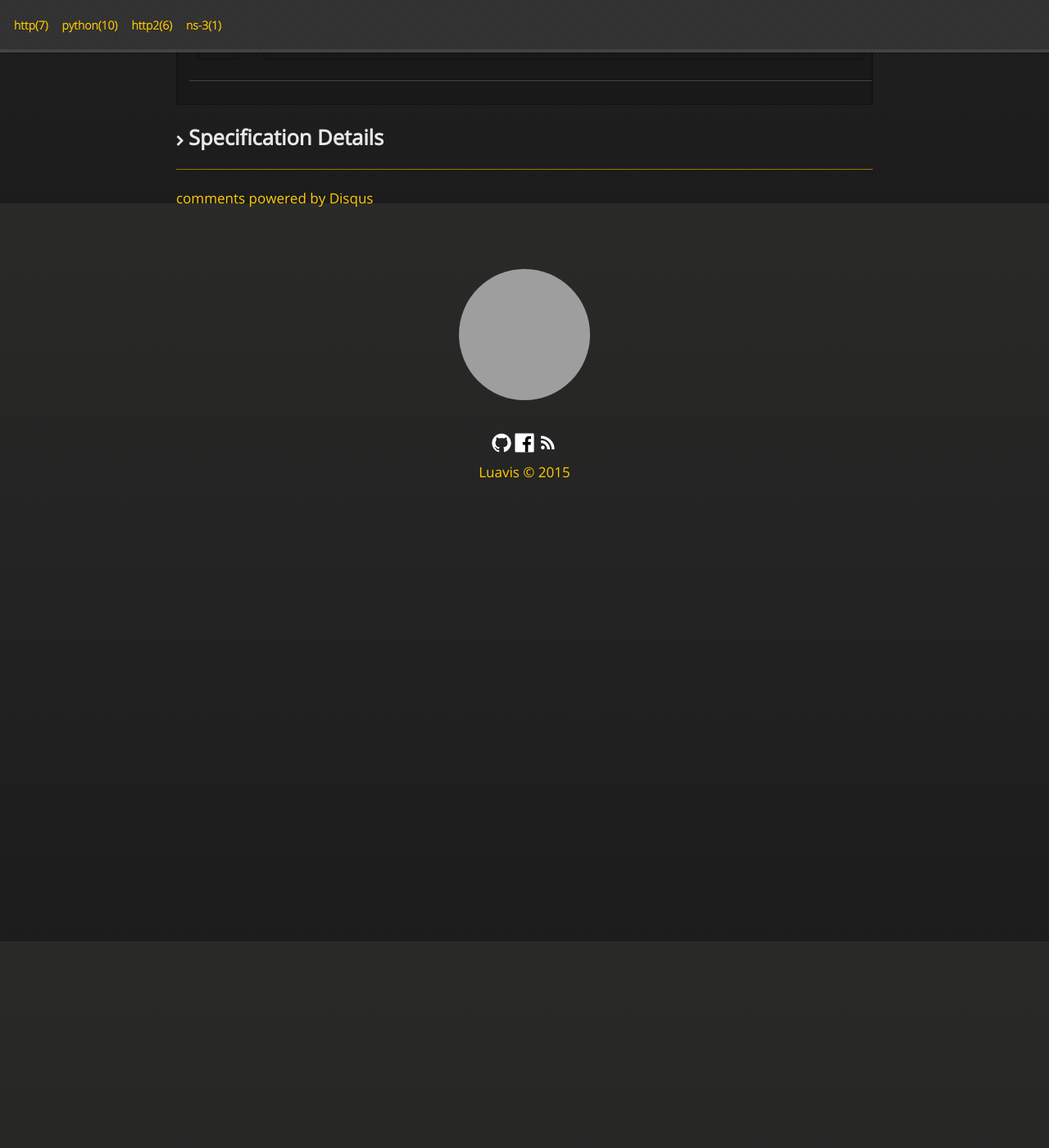
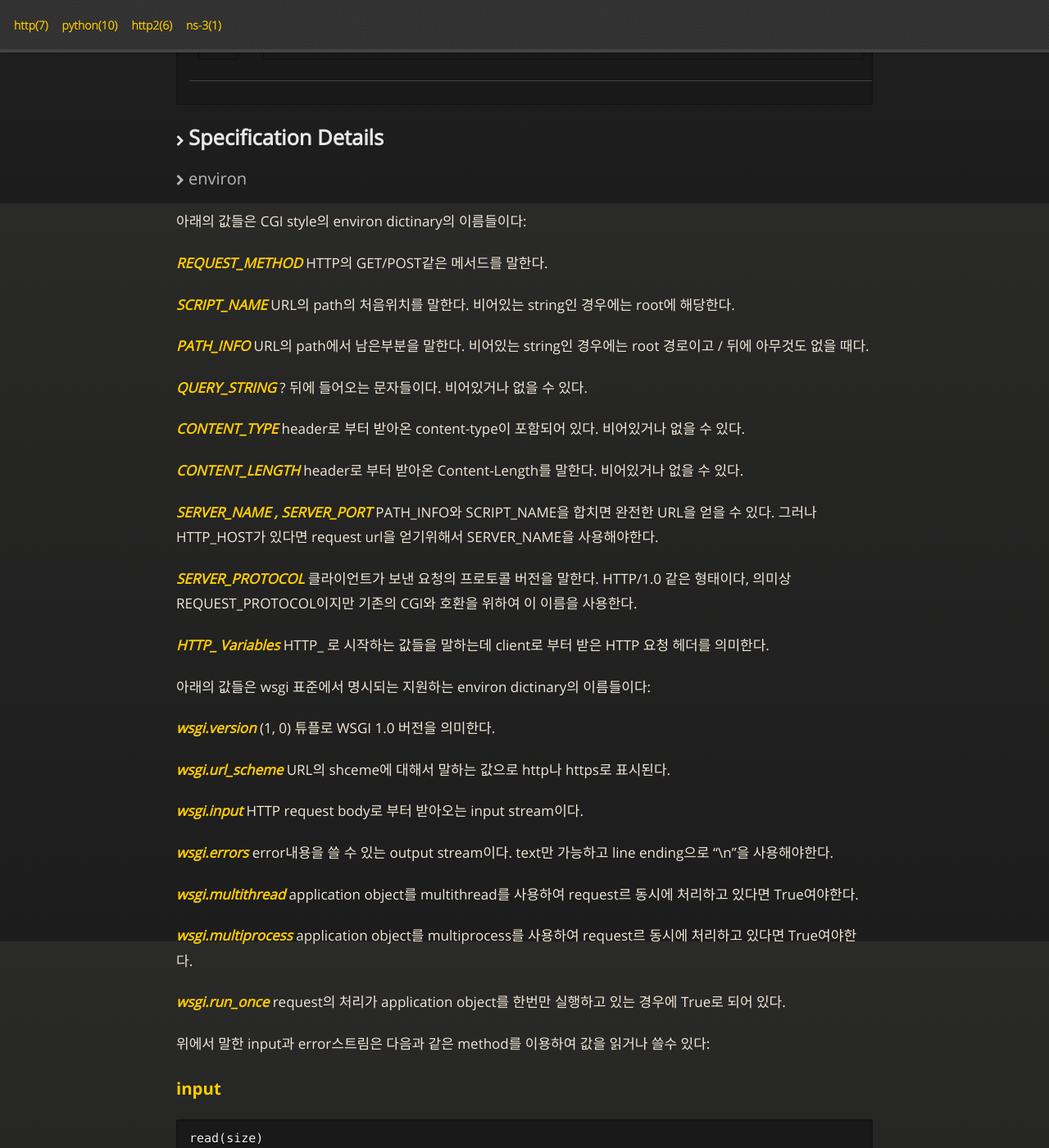
Before and after one commit to Luavis/luavis.github.io, a Jekyll site: the page built from _posts/python/2015-08-02-python-pep-3333.markdown, in a window 1280 px wide and 1400 px high, scrolled down 6952 px. Shown: the whole window at 82% size. Built offline with Jekyll 4.4.1, drawn with Linux system fonts in a browser that asks for light colours; comment, search, counter and statistics services are not loaded; before the commit the page ends 7582 px from its top, so only the background shows below that; some of the changed text lies outside the part shown; grey boxes are pictures that could not be loaded.

Commit message:
Post PEP 3333

```diff
--- a/_posts/python/2015-07-28-python-pep-3333.markdown
+++ b/_posts/python/2015-08-02-python-pep-3333.markdown
@@ -249,4 +249,57 @@ run_with_cgi(Latinator(foo_app))
 
 ## Specification Details
 
-----
+
+### environ
+
+아래의 값들은 CGI style의 environ dictinary의 이름들이다:
+
+*REQUEST_METHOD* HTTP의 GET/POST같은 메서드를 말한다.
+
+*SCRIPT_NAME* URL의 path의 처음위치를 말한다. 비어있는 string인 경우에는 root에 해당한다.
+
+*PATH_INFO* URL의 path에서 남은부분을 말한다. 비어있는 string인 경우에는 root 경로이고 / 뒤에 아무것도 없을 때다.
+
+*QUERY_STRING* ? 뒤에 들어오는 문자들이다. 비어있거나 없을 수 있다.
+
+*CONTENT_TYPE* header로 부터 받아온 content-type이 포함되어 있다. 비어있거나 없을 수 있다.
+
+*CONTENT_LENGTH* header로 부터 받아온 Content-Length를 말한다. 비어있거나 없을 수 있다.
+
+*SERVER_NAME , SERVER_PORT* PATH_INFO와 SCRIPT_NAME을 합치면 완전한 URL을 얻을 수 있다. 그러나 HTTP_HOST가 있다면  request url을 얻기위해서 SERVER_NAME을 사용해야한다.
+
+*SERVER_PROTOCOL* 클라이언트가 보낸 요청의 프로토콜 버전을 말한다. HTTP/1.0 같은 형태이다, 의미상 REQUEST_PROTOCOL이지만 기존의 CGI와 호환을 위하여 이 이름을 사용한다.
+
+*HTTP_ Variables* HTTP_ 로 시작하는 값들을 말하는데 client로 부터 받은 HTTP 요청 헤더를 의미한다.
+
+아래의 값들은 wsgi 표준에서 명시되는 지원하는 environ dictinary의 이름들이다:
+
+*wsgi.version* (1, 0) 튜플로 WSGI 1.0 버전을 의미한다.
+
+*wsgi.url_scheme* URL의 shceme에 대해서 말하는 값으로 http나 https로 표시된다.
+
+*wsgi.input*	HTTP request body로 부터 받아오는 input stream이다.
+
+*wsgi.errors* error내용을 쓸 수 있는 output stream이다. text만 가능하고 line ending으로 "\n"을 사용해야한다.
+
+*wsgi.multithread* application object를 multithread를 사용하여 request르 동시에 처리하고 있다면 True여야한다.
+
+*wsgi.multiprocess* application object를 multiprocess를 사용하여 request르 동시에 처리하고 있다면 True여야한다.
+
+*wsgi.run_once* request의 처리가 application object를 한번만 실행하고 있는 경우에 True로 되어 있다.
+
+
+위에서 말한 input과 error스트림은 다음과 같은 method를 이용하여 값을 읽거나 쓸수 있다:
+
+**input**
+
+	read(size)
+	readline()
+	readlines(hint)
+	__iter__()
+
+**errors**
+
+	flush()
+	write(str)
+	writelines(seq)
```
